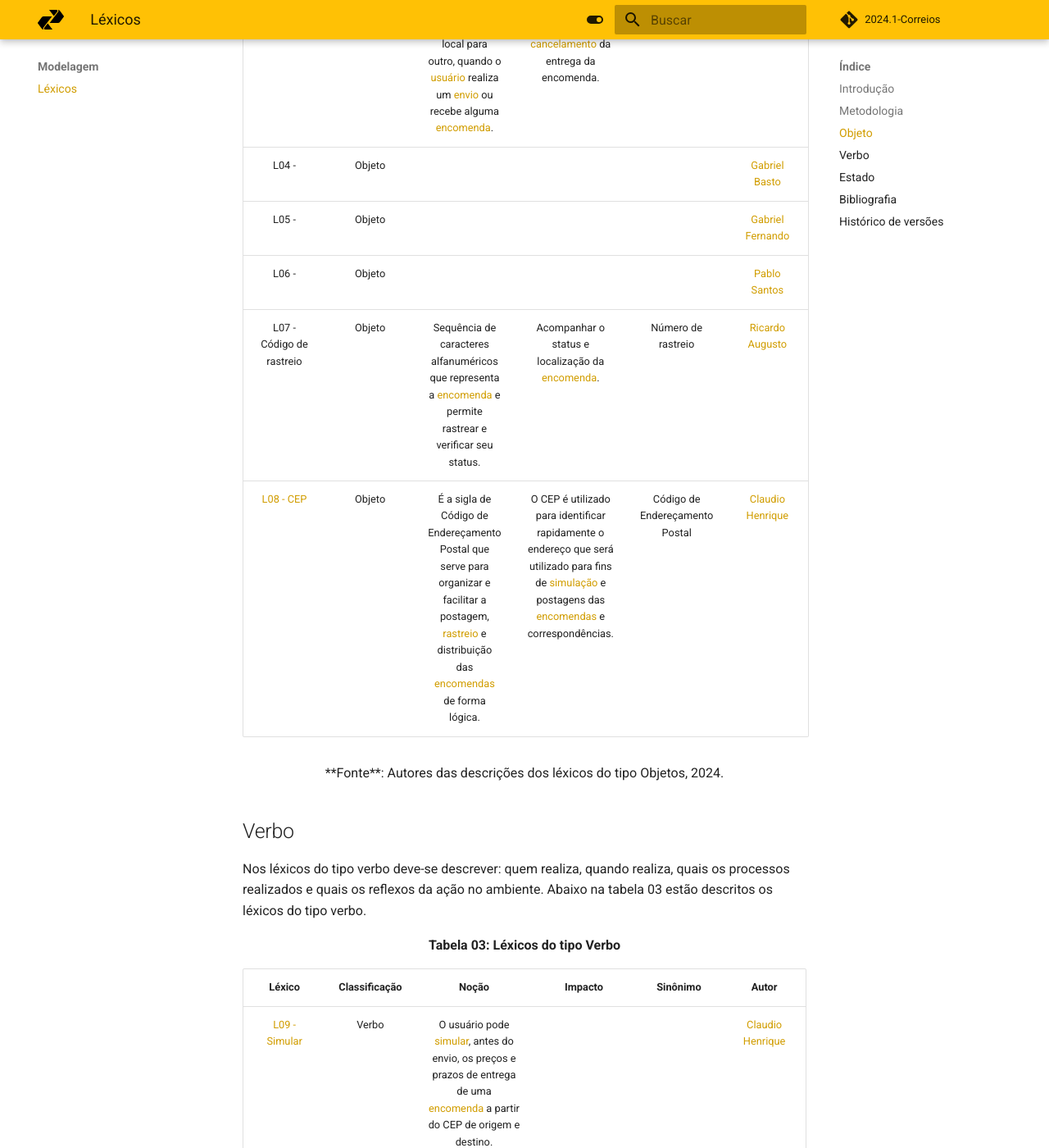
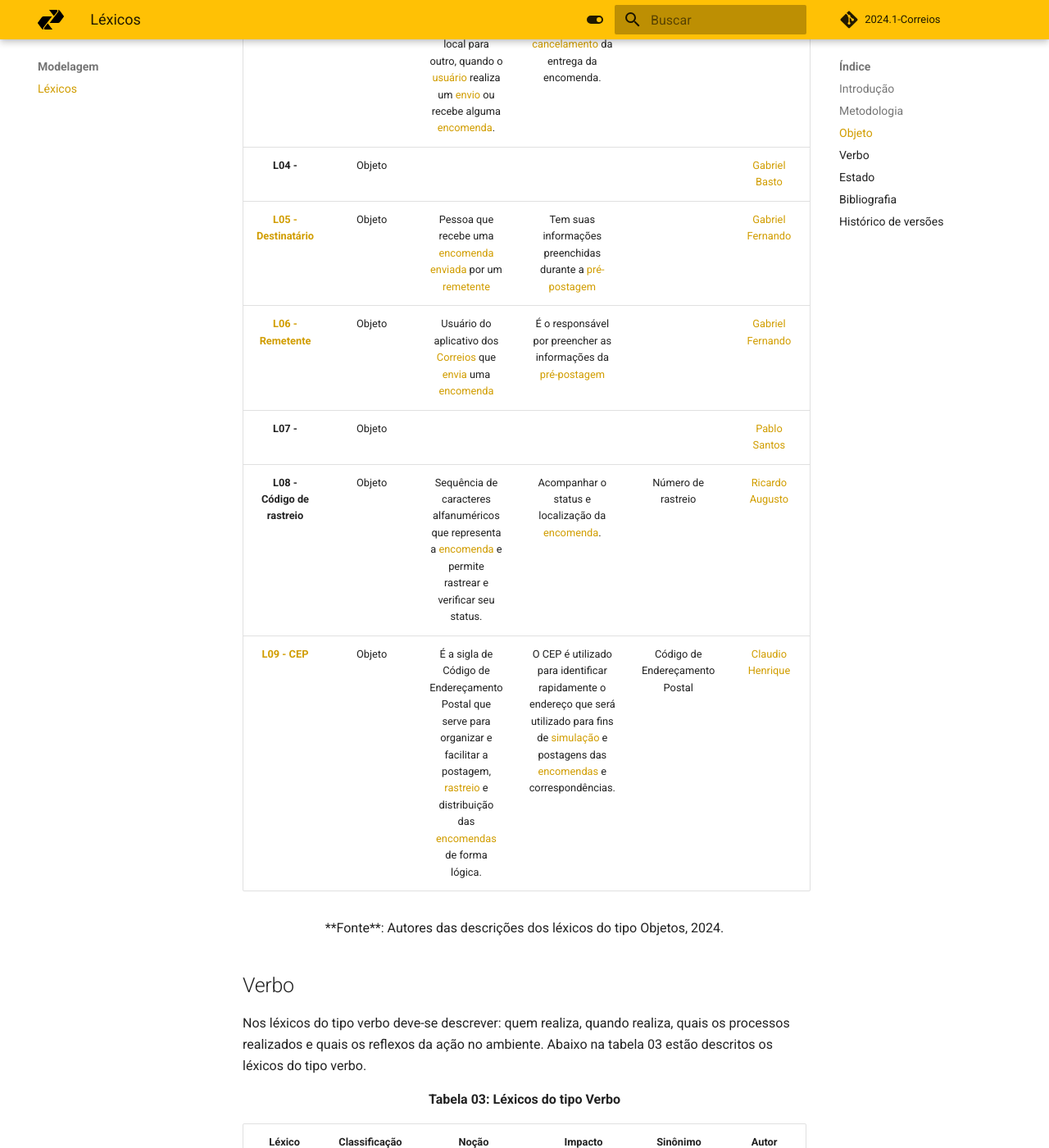
Before and after one commit to Requisitos-de-Software/2024.1-Serasa, an MkDocs documentation site: the page built from docs/modelagem/lexicos.md, in a window 1280 px wide and 1400 px high, scrolled down 1603 px. Shown: the whole window at 82% size. Built offline with MkDocs 1.6.1 and Material for MkDocs 9.7.7, drawn with Linux system fonts in a browser that asks for light colours; comment, search, counter and statistics services are not loaded; some of the changed text lies outside the part shown.

Commit message:
add "pré-postagem" lexics
added "remetente","destinatário","Pré-postar" and "Aguardando postagem"

```diff
--- a/docs/modelagem/lexicos.md
+++ b/docs/modelagem/lexicos.md
@@ -24,14 +24,15 @@ Nos léxicos do tipo Objeto é definido: o objeto, outros objetos com os quais s
 
 |Léxico|Classificação|Noção|Impacto|Sinônimo|Autor|
 |:------:|:-------------:|:-----:|:-------:|:--------:|:-----:|
-| <a id="correios">L01 - Correios</a> | Objeto | Empresa pública federal responsável pela execução do sistema de envio e entrega de <a href="#encomenda">encomendas</a> no Brasil, assim como presta outros serviços de apoio ao Governo.  | Responsável pelo desenvolvimento e manutenção do aplicativo "Correios". | Empresa Brasileira de Correios e Telégrafos |[Claudio Henrique](https://github.com/claudiohsc) |
-| L02 - | Objeto |  |  | |[Danilo Carvalho](https://github.com/Danilo-Carvalho-Antunes) |
-| <a id="encomenda">L03 - Encomenda </a> | Objeto | Objeto que é embalado e enviado de um local para outro, quando o <a href="#usuario">usuário</a> realiza um <a href="#enviar">envio</a> ou recebe alguma  <a href="#encomenda">encomenda</a>. | É possível realizar o <a href="#enviar">envio</a>, <a href="#adiamento">adiamento</a> ou <a href="#cancelamento">cancelamento</a> da entrega da encomenda. | Pacote |[Elias F. Oliveira](https://www.github.com/EliasOliver21) |
-| L04 - | Objeto |  |  | |[Gabriel Basto](https://github.com/Bertolazi) |
-| L05 - | Objeto |  |  | |[Gabriel Fernando](https://github.com/MMcLovin) |
-| L06 - | Objeto |  |  | |[Pablo Santos](https://github.com/pabloheika) |
-| L07 - Código de rastreio | Objeto | Sequência de caracteres alfanuméricos que representa a <a href="#encomenda">encomenda</a> e permite rastrear e verificar seu status. | Acompanhar o status e localização da <a href="#encomenda">encomenda</a>. | Número de rastreio |[Ricardo Augusto](https://github.com/avmricardo) |
-| <a id="cep">L08 - CEP</a> | Objeto | É a sigla de Código de Endereçamento Postal que serve para organizar e facilitar a postagem, <a href="#rastrear">rastreio</a> e distribuição das <a href="#encomenda">encomendas</a> de forma lógica. | O CEP é utilizado para identificar rapidamente o endereço que será utilizado para fins de <a href="#simular">simulação</a> e postagens das <a href="#encomenda">encomendas</a> e correspondências.  | Código de Endereçamento Postal |[Claudio Henrique](https://github.com/claudiohsc) |
+| <a id="correios">**L01 - Correios**</a> | Objeto | Empresa pública federal responsável pela execução do sistema de envio e entrega de <a href="#encomenda">encomendas</a> no Brasil, assim como presta outros serviços de apoio ao Governo.  | Responsável pelo desenvolvimento e manutenção do aplicativo "Correios". | Empresa Brasileira de Correios e Telégrafos |[Claudio Henrique](https://github.com/claudiohsc) |
+| **L02 -** | Objeto |  |  | |[Danilo Carvalho](https://github.com/Danilo-Carvalho-Antunes) |
+| <a id="encomenda">**L03 - Encomenda** </a> | Objeto | Objeto que é embalado e enviado de um local para outro, quando o <a href="#usuario">usuário</a> realiza um <a href="#enviar">envio</a> ou recebe alguma  <a href="#encomenda">encomenda</a>. | É possível realizar o <a href="#enviar">envio</a>, <a href="#adiamento">adiamento</a> ou <a href="#cancelamento">cancelamento</a> da entrega da encomenda. | Pacote |[Elias F. Oliveira](https://www.github.com/EliasOliver21) |
+| **L04 -** | Objeto |  |  | |[Gabriel Basto](https://github.com/Bertolazi) |
+| <a id="destinatario">**L05 - Destinatário**</a> | Objeto | Pessoa que recebe uma <a href="#encomenda">encomenda</a> <a href="#enviar">enviada</a> por um <a href="#remetente">remetente</a> | Tem suas informações preenchidas durante a <a href=#prepostagem>pré-postagem</a> | |[Gabriel Fernando](https://github.com/MMcLovin) |
+| <a id="remetente">**L06 - Remetente**</a> | Objeto | Usuário do aplicativo dos <a href="#correios">Correios</a> que <a href="#enviar">envia</a> uma <a href="#encomenda">encomenda</a> | É o responsável por preencher as informações da <a href=#prepostagem>pré-postagem</a> | | [Gabriel Fernando](https://github.com/MMcLovin) |
+| **L07 -** | Objeto |  |  | |[Pablo Santos](https://github.com/pabloheika) |
+| **L08 - Código de rastreio** | Objeto | Sequência de caracteres alfanuméricos que representa a <a href="#encomenda">encomenda</a> e permite rastrear e verificar seu status. | Acompanhar o status e localização da <a href="#encomenda">encomenda</a>. | Número de rastreio |[Ricardo Augusto](https://github.com/avmricardo) |
+| <a id="cep">**L09 - CEP**</a> | Objeto | É a sigla de Código de Endereçamento Postal que serve para organizar e facilitar a postagem, <a href="#rastrear">rastreio</a> e distribuição das <a href="#encomenda">encomendas</a> de forma lógica. | O CEP é utilizado para identificar rapidamente o endereço que será utilizado para fins de <a href="#simular">simulação</a> e postagens das <a href="#encomenda">encomendas</a> e correspondências.  | Código de Endereçamento Postal |[Claudio Henrique](https://github.com/claudiohsc) |
 
 
 <center>**Fonte**: Autores das descrições dos léxicos do tipo Objetos, 2024. </center>
@@ -44,13 +45,13 @@ Nos léxicos do tipo verbo deve-se descrever: quem realiza, quando realiza, quai
 
 |Léxico|Classificação|Noção|Impacto|Sinônimo|Autor|
 |:------:|:-------------:|:-----:|:-------:|:--------:|:-----:|
-|<a id="simular">L09 - Simular</a> | Verbo | O usuário pode <a href="#simular">simular</a>, antes do envio, os preços e prazos de entrega de uma <a href="#encomenda">encomenda</a> a partir do CEP de origem e destino. |  | |[Claudio Henrique](https://github.com/claudiohsc) |
-|L10 - | Verbo |  |  | |[Danilo Carvalho](https://github.com/Danilo-Carvalho-Antunes) |
-|<a id="enviar">L11 - Enviar </a> | Verbo | O envio pode ser realizado pelo <a href="#usuario">usuário</a> ao expedir uma <a href="#encomenda">encomenda</a> para um destinatário. | A <a href="#encomenda">encomenda</a> é enviada entregando ela em uma agência dos correios, e seu envio pode ser feito por diferentes meios de transporte chegando até ao <a href="#destinatário">destinatário</a>.  | expedir |[Elias F. Oliveira](https://www.github.com/EliasOliver21) |
-|L12 - | Verbo |  |  | |[Gabriel Basto](https://github.com/Bertolazi) |
-|L13 - | Verbo |  |  | |[Gabriel Fernando](https://github.com/MMcLovin) |
-|L14 - | Verbo |  |  | |[Pablo Santos](https://github.com/pabloheika) |
-|<a id="rastrear">L15 - Rastrear</a> | Verbo | O usuário pode consultar o status da entrega da <a href="#encomenda">encomenda</a> em tempo real, verificando sua localização, histórico de movimentações e eventuais problemas na entrega. | Permite ao usuário acompanhar o andamento da entrega, ter previsões de entrega e se preparar para recebê-la. | Acompanhar. |[Ricardo Augusto](https://github.com/avmricardo) |
+|<a id="simular">**L - Simular**</a> | Verbo | O usuário pode <a href="#simular">simular</a>, antes do envio, os preços e prazos de entrega de uma <a href="#encomenda">encomenda</a> a partir do CEP de origem e destino. |  | |[Claudio Henrique](https://github.com/claudiohsc) |
+|**L -** | Verbo |  |  | |[Danilo Carvalho](https://github.com/Danilo-Carvalho-Antunes) |
+|<a id="enviar">**L - Enviar** </a> | Verbo | O envio pode ser realizado pelo <a href="#usuario">usuário</a> ao expedir uma <a href="#encomenda">encomenda</a> para um destinatário. | A <a href="#encomenda">encomenda</a> é enviada entregando ela em uma agência dos correios, e seu envio pode ser feito por diferentes meios de transporte chegando até ao <a href="#destinatario">destinatário</a>.  | expedir |[Elias F. Oliveira](https://www.github.com/EliasOliver21) |
+|**L -** | Verbo |  |  | |[Gabriel Basto](https://github.com/Bertolazi) |
+|<a id="prepostagem">**L - Pré-postar**</a> | Verbo | O <a href="#remetente">remetente</a> pode optar por fazer a maior parte do processo de postar uma <a href="#encomenda">encomenda</a> pelo próprio aplicativo dos <a href="#correios">Correios</a>| A página de <>Minhas Postagens<> deve ser atualizada com a <a href="#prepostagem">pré-postagem</a> na seção de <a href="#aguardando">espera</a>| |[Gabriel Fernando](https://github.com/MMcLovin) |
+|**L -** | Verbo |  |  | |[Pablo Santos](https://github.com/pabloheika) |
+|<a id="rastrear">**L - Rastrear**</a> | Verbo | O usuário pode consultar o status da entrega da <a href="#encomenda">encomenda</a> em tempo real, verificando sua localização, histórico de movimentações e eventuais problemas na entrega. | Permite ao usuário acompanhar o andamento da entrega, ter previsões de entrega e se preparar para recebê-la. | Acompanhar. |[Ricardo Augusto](https://github.com/avmricardo) |
 
 <center>**Fonte**: Autores das descrições dos léxicos do tipo Verbo, 2024. </center>
 
@@ -63,14 +64,14 @@ Nos léxicos do tipo estado são definidos: qual o significado das ações e qua
 
 |Léxico|Classificação|Noção|Impacto|Sinônimo|Autor|
 |:------:|:-------------:|:-----:|:-------:|:--------:|:-----:|
-| <a id="logado">L16 - Usuário logado</a> | Estado | Ocorre quando o usuário faz o seu Login no aplicativo do <a href="#correios">Correios</a>.  | É possível realizar pré-postagem, ver mensagens, vales postais e sobre a conta. Quando o usuário desconecta da sua conta, ele sai do estado atual.  | Usuário conectado |[Claudio Henrique](https://github.com/claudiohsc) |
-| L17 - | Estado |  |  | |[Danilo Carvalho](https://github.com/Danilo-Carvalho-Antunes) |
-| <a id="embaraço_aduaneiro">L18 - Embaraço Aduaneiro </a> | Estado | A  <a href="#encomenda">encomenda</a> fica retida em uma sede de inspeção da receita federal para a averiguação do objeto e possível tributação.O objeto é levado para a aduana por ser identificado algum item que não foi tributado ou foi tributado de maneira incorreta. | Pode-se realizar o <a href="#pagamentodetaxas">pagamento de taxas</a> alfandegárias ou <a href="#cancelar_o_recebimento">cancelar o recebimento</a> da encomenda. | Restrição alfandegária |[Elias F. Oliveira](https://www.github.com/EliasOliver21) |
-| L19 - | Estado |  |  | |[Gabriel Basto](https://github.com/Bertolazi) |
-| L20 - | Estado |  |  | |[Gabriel Fernando](https://github.com/MMcLovin) |
-| L21 - | Estado |  |  | |[Pablo Santos](https://github.com/pabloheika) |
-| L22 - Em Trânsito | Estado | A <a href="#encomenda">encomenda</a> está se movimentando entre os Correios e ainda não chegou ao destinatário. | Indica que a entrega da <a href="#encomenda">encomenda</a> está em andamento e que o usuário pode acompanhar seu status através do código de rastreio. | Em transporte |[Ricardo Augusto](https://github.com/avmricardo) |
-| L23 - Entregue | Estado | A <a href="#encomenda">encomenda</a> foi entregue ao destinatário e a entrega está finalizada. | Indica que o destinatário já recebeu a <a href="#encomenda">encomenda</a> e que o processo de entrega foi concluído com sucesso. | Objeto entregue ao destinatário |[Ricardo Augusto](https://github.com/avmricardo) |
+| <a id="logado">**L - Usuário logado**</a> | Estado | Ocorre quando o usuário faz o seu Login no aplicativo do <a href="#correios">Correios</a>.  | É possível realizar pré-postagem, ver mensagens, vales postais e sobre a conta. Quando o usuário desconecta da sua conta, ele sai do estado atual.  | Usuário conectado |[Claudio Henrique](https://github.com/claudiohsc) |
+| **L -** | Estado |  |  | |[Danilo Carvalho](https://github.com/Danilo-Carvalho-Antunes) |
+| <a id="embaraço_aduaneiro">**L18 - Embaraço Aduaneiro** </a> | Estado | A  <a href="#encomenda">encomenda</a> fica retida em uma sede de inspeção da receita federal para a averiguação do objeto e possível tributação.O objeto é levado para a aduana por ser identificado algum item que não foi tributado ou foi tributado de maneira incorreta. | Pode-se realizar o <a href="#pagamentodetaxas">pagamento de taxas</a> alfandegárias ou <a href="#cancelar_o_recebimento">cancelar o recebimento</a> da encomenda. | Restrição alfandegária |[Elias F. Oliveira](https://www.github.com/EliasOliver21) |
+| **L -** | Estado |  |  | |[Gabriel Basto](https://github.com/Bertolazi) |
+| <a id="aguardando">**L - Aguardando Postagem**</a> | Estado | Quando um <a href="#remetente">remetente</a> faz uma <a href="#prepostagem">pré-postagem</a>, a mesma ficará em aguardo na seção de minhas postagens do aplicativo dos <a href="#correios">Correios</a>, até que seja postada em uma <>agência<> | Após a <a href="#encomenda">encomenda</a> ter sido postada em uma <>agencia<>, ela sairá da página de "Em aguardo" | Em espera |[Gabriel Fernando](https://github.com/MMcLovin) |
+| **L -** | Estado |  |  | |[Pablo Santos](https://github.com/pabloheika) |
+| **L - Em Trânsito** | Estado | A <a href="#encomenda">encomenda</a> está se movimentando entre os Correios e ainda não chegou ao destinatário. | Indica que a entrega da <a href="#encomenda">encomenda</a> está em andamento e que o usuário pode acompanhar seu status através do código de rastreio. | Em transporte |[Ricardo Augusto](https://github.com/avmricardo) |
+| **L - Entregue** | Estado | A <a href="#encomenda">encomenda</a> foi entregue ao destinatário e a entrega está finalizada. | Indica que o destinatário já recebeu a <a href="#encomenda">encomenda</a> e que o processo de entrega foi concluído com sucesso. | Objeto entregue ao destinatário |[Ricardo Augusto](https://github.com/avmricardo) |
 
 <center>**Fonte**: Autores das descrições dos léxicos do tipo Estado, 2024. </center>
 
```
